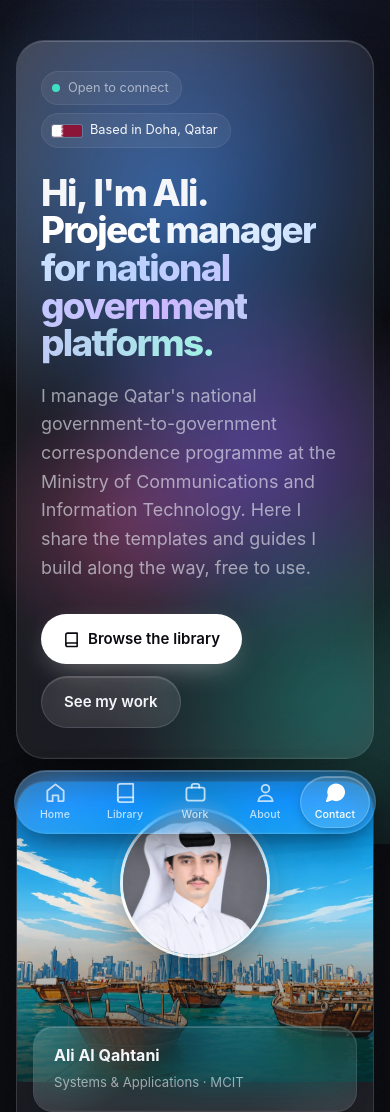
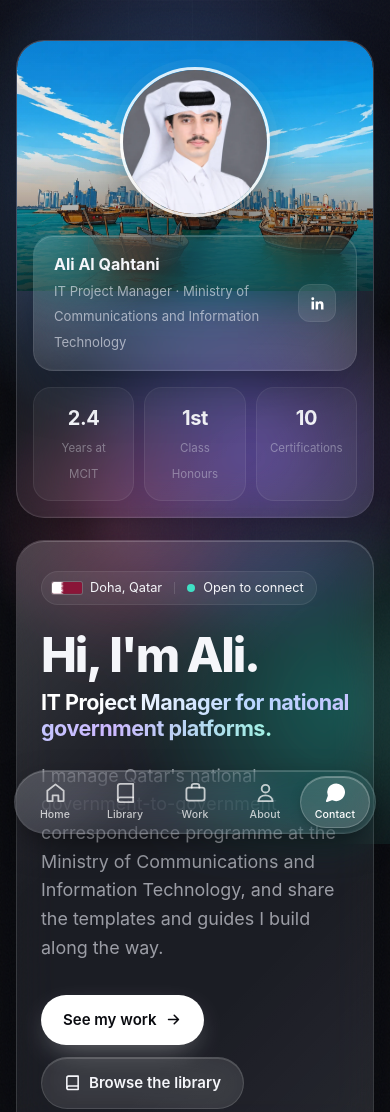
Before and after one commit to Arcabyte/My-Portfolio, a plain HTML site: page index.html in a window 390 px wide. Shown: the top 1112 px of the page. Drawn offline with Linux system fonts and the light colour scheme.

Commit message:
Rework home section: IT Project Manager title, photo first on phones, merged badge, live years count
Co-Authored-By: Claude Opus 5.5 <noreply@anthropic.com>
Claude-Session: https://claude.ai/code/session_015dGQPLbLoTpmzsKx9e5tYK

```diff
--- a/index.html
+++ b/index.html
@@ -148,7 +148,7 @@ img{display:block;max-width:100%}
 .i-contact{background:linear-gradient(160deg,#ff8bbd,#ff4f7f)}
 
 /* ============ LAYOUT ============ */
-main{max-width:1080px;margin:0 auto;padding:110px 22px 60px}
+main{max-width:1180px;margin:0 auto;padding:110px 22px 60px}
 section{padding:70px 0;scroll-margin-top:80px}
 .eyebrow{display:inline-flex;align-items:center;gap:8px;font-size:.78rem;font-weight:600;letter-spacing:.12em;text-transform:uppercase;color:var(--faint);margin-bottom:14px}
 .eyebrow::before{content:"";width:18px;height:1px;background:currentColor}
@@ -161,12 +161,13 @@ h2.title{font-size:clamp(2rem,4.6vw,3rem);font-weight:700;letter-spacing:-.035em
 .reveal.in{opacity:1;transform:none;filter:none}
 
 /* ============ HERO ============ */
-.hero{padding-top:40px;display:grid;grid-template-columns:1.25fr .9fr;gap:22px;align-items:stretch}
+.hero{padding-top:20px;display:grid;grid-template-columns:1.3fr .9fr;gap:22px;align-items:stretch;min-height:calc(100vh - 150px);min-height:calc(100svh - 150px)}
+.hero-main{display:flex;flex-direction:column;justify-content:center}
 .hero-main{padding:44px}
 .status{display:inline-flex;align-items:center;gap:8px;padding:6px 12px 6px 10px;border-radius:999px;font-size:.8rem;color:var(--muted);background:rgba(255,255,255,.06);border:1px solid var(--stroke-soft);margin-bottom:26px}
 .status i{width:8px;height:8px;border-radius:50%;background:var(--teal);box-shadow:0 0 0 0 rgba(63,224,197,.6);animation:pulse 2.4s infinite}
 @keyframes pulse{70%{box-shadow:0 0 0 8px rgba(63,224,197,0)}100%{box-shadow:0 0 0 0 rgba(63,224,197,0)}}
-.hero h1{font-size:clamp(2.3rem,5.2vw,3.7rem);line-height:1.02;letter-spacing:-.045em;font-weight:800}
+.hero h1{font-size:clamp(3rem,7vw,5rem);line-height:1.02;letter-spacing:-.045em;font-weight:800}
 .hero p.lead{color:var(--muted);font-size:1.12rem;margin-top:20px;max-width:520px}
 .rotator{display:inline-block;position:relative;height:1.2em;vertical-align:bottom;overflow:hidden}
 .rotator span{display:block;animation:rot 9s var(--ease) infinite}
@@ -283,6 +284,13 @@ h2.title{font-size:clamp(2rem,4.6vw,3rem);font-weight:700;letter-spacing:-.035em
 footer{text-align:center;color:var(--faint);font-size:.8rem;padding:30px 20px 40px}
 
 .status-row{display:flex;flex-wrap:wrap;gap:8px;margin-bottom:26px}
+.status .sep{width:1px;height:12px;background:var(--stroke);margin:0 4px}
+.hero .role{font-size:clamp(1.35rem,2.6vw,2rem);font-weight:700;letter-spacing:-.025em;line-height:1.2;margin-top:10px;max-width:560px}
+.hero .role.sweep{display:block}
+.li-btn{width:38px;height:38px;border-radius:12px;display:grid;place-items:center;flex-shrink:0;color:#fff;
+  background:rgba(255,255,255,.1);border:1px solid var(--stroke-soft);transition:background .3s,transform .3s var(--spring)}
+.li-btn:hover{background:#0a66c2;transform:translateY(-2px)}
+.li-btn svg{width:17px;height:17px}
 .status-row .status{margin-bottom:0}
 .flag{width:30px;height:auto;border-radius:2px;flex-shrink:0;box-shadow:0 0 0 1px rgba(255,255,255,.18)}
 .status.based{color:var(--text)}
@@ -292,7 +300,7 @@ footer{text-align:center;color:var(--faint);font-size:.8rem;padding:30px 20px 40
 .hero h1 .w{display:inline-block;opacity:0;transform:translateY(.45em);filter:blur(8px);
   animation:wordIn .9s var(--ease) forwards}
 @keyframes wordIn{to{opacity:1;transform:none;filter:none}}
-.hero h1 .sweep{display:inline;-webkit-mask-image:linear-gradient(90deg,#000 45%,transparent 55%);mask-image:linear-gradient(90deg,#000 45%,transparent 55%);
+.hero .sweep{display:inline;-webkit-mask-image:linear-gradient(90deg,#000 45%,transparent 55%);mask-image:linear-gradient(90deg,#000 45%,transparent 55%);
   -webkit-mask-size:250% 100%;mask-size:250% 100%;-webkit-mask-position:100% 0;mask-position:100% 0;
   animation:sweep 1.6s var(--ease) .55s forwards}
 @keyframes sweep{to{-webkit-mask-position:0 0;mask-position:0 0}}
@@ -310,7 +318,7 @@ h2.title .ch{display:inline-block;opacity:0;transform:translateY(.5em) rotate(4d
 }
 /* ============ RESPONSIVE ============ */
 @media (max-width:900px){
-  .hero{grid-template-columns:1fr}
+  .hero{grid-template-columns:1fr;min-height:0}
   .span-4,.span-2,.span-3{grid-column:span 6}
   .about{grid-template-columns:1fr}
 }
@@ -318,6 +326,8 @@ h2.title .ch{display:inline-block;opacity:0;transform:translateY(.5em) rotate(4d
   main{padding:30px 16px calc(130px + env(safe-area-inset-bottom))}
   section{padding:48px 0}
   .hero{padding-top:10px}
+  .hero-card{order:-1}
+  .hero-photo{min-height:250px}
   .hero-main{padding:30px 24px}
   .card{padding:22px}
   .contact{padding:40px 22px}
@@ -364,14 +374,16 @@ h2.title .ch{display:inline-block;opacity:0;transform:translateY(.5em) rotate(4d
   <!-- ============ HERO ============ -->
   <section id="home" class="hero">
     <div class="hero-main glass spot reveal">
-      <div class="status-row"><div class="status"><i></i>Open to connect</div><div class="status based"><svg class="flag" viewBox="0 0 28 11" aria-hidden="true"><rect width="28" height="11" fill="#8A1538"/><polygon fill="#fff" points="0,0 8,0 11,0.611 8,1.222 11,1.833 8,2.444 11,3.056 8,3.667 11,4.278 8,4.889 11,5.500 8,6.111 11,6.722 8,7.333 11,7.944 8,8.556 11,9.167 8,9.778 11,10.389 8,11.000 0,11"/></svg>Based in Doha, Qatar</div></div>
-      <h1><span class="split">Hi, I'm Ali.</span><br><span class="grad sweep">Project manager for national government platforms.</span></h1>
-      <p class="lead">I manage Qatar's national government-to-government correspondence programme at the Ministry of Communications and Information Technology. Here I share the templates and guides I build along the way, free to use.</p>
+      <div class="status-row"><div class="status based"><svg class="flag" viewBox="0 0 28 11" aria-hidden="true"><rect width="28" height="11" fill="#8A1538"/><polygon fill="#fff" points="0,0 8,0 11,0.611 8,1.222 11,1.833 8,2.444 11,3.056 8,3.667 11,4.278 8,4.889 11,5.500 8,6.111 11,6.722 8,7.333 11,7.944 8,8.556 11,9.167 8,9.778 11,10.389 8,11.000 0,11"/></svg>Doha, Qatar<span class="sep"></span><i></i>Open to connect</div></div>
+      <h1><span class="split">Hi, I'm Ali.</span></h1>
+      <p class="role sweep"><span class="grad">IT Project Manager for national government platforms.</span></p>
+      <p class="lead">I manage Qatar's national government-to-government correspondence programme at the Ministry of Communications and Information Technology, and share the templates and guides I build along the way.</p>
       <div class="cta">
-        <a href="#library" class="btn btn-primary">
+        <a href="#work" class="btn btn-primary">See my work
+          <svg viewBox="0 0 24 24" fill="none" stroke="currentColor" stroke-width="2.2" stroke-linecap="round" stroke-linejoin="round"><path d="M5 12h14M13 6l6 6-6 6"/></svg></a>
+        <a href="#library" class="btn btn-glass">
           <svg viewBox="0 0 24 24" fill="none" stroke="currentColor" stroke-width="2.2" stroke-linecap="round" stroke-linejoin="round"><path d="M4 19.5A2.5 2.5 0 0 1 6.5 17H20V3H6.5A2.5 2.5 0 0 0 4 5.5v14z"/><path d="M4 19.5A2.5 2.5 0 0 0 6.5 22H20v-5"/></svg>
           Browse the library</a>
-        <a href="#work" class="btn btn-glass">See my work</a>
       </div>
     </div>
 
@@ -383,10 +395,11 @@ h2.title .ch{display:inline-block;opacity:0;transform:translateY(.5em) rotate(4d
         </div>
       </div>
       <div class="hero-id glass">
-        <div><strong>Ali Al Qahtani</strong><small>Systems &amp; Applications · MCIT</small></div>
+        <div><strong>Ali Al Qahtani</strong><small>IT Project Manager · Ministry of Communications and Information Technology</small></div>
+        <a class="li-btn" href="https://www.linkedin.com/in/ali-qht/" target="_blank" rel="noopener" aria-label="LinkedIn profile"><svg viewBox="0 0 24 24" fill="currentColor"><path d="M20.45 20.45h-3.56v-5.57c0-1.33-.02-3.04-1.85-3.04-1.85 0-2.14 1.45-2.14 2.94v5.67H9.35V9h3.41v1.56h.05c.48-.9 1.64-1.85 3.37-1.85 3.6 0 4.27 2.37 4.27 5.46v6.28zM5.34 7.43a2.06 2.06 0 1 1 0-4.13 2.06 2.06 0 0 1 0 4.13zM7.12 20.45H3.56V9h3.56v11.45z"/></svg></a>
       </div>
       <div class="stats">
-        <div class="stat"><b data-count="2">0</b><span>Years at MCIT</span></div>
+        <div class="stat"><b id="yearsAt" data-since="2024-07">0</b><span>Years at MCIT</span></div>
         <div class="stat"><b>1st</b><span>Class Honours</span></div>
         <div class="stat"><b data-count="10">0</b><span>Certifications</span></div>
       </div>
@@ -422,7 +435,8 @@ h2.title .ch{display:inline-block;opacity:0;transform:translateY(.5em) rotate(4d
     <div class="bento">
       <article class="card glass spot span-4 reveal">
         <div class="when">Jul 2024 — Present</div>
-        <h3 style="margin-top:8px">Systems &amp; Applications Programmer</h3>
+        <h3 style="margin-top:8px">IT Project Manager</h3>
+        <div style="color:var(--faint);font-size:.8rem;margin-top:2px">Official title: Systems and Applications Programmer</div>
         <div class="org">Ministry of Communications and Information Technology</div>
         <ul>
           <li>Project manager for Qatar's national government-to-government correspondence programme (Morasalat and Tawasol). I lead entity onboarding across all integration models, hold delivery acceptance authority under the programme's framework agreement, and run service reviews with the implementation partner.</li>
@@ -610,6 +624,15 @@ const io = new IntersectionObserver(entries => entries.forEach(e => {
 }), { threshold:.12, rootMargin:"0px 0px -40px 0px" });
 document.querySelectorAll(".reveal").forEach((el,i) => { el.style.transitionDelay = (i%3)*80+"ms"; io.observe(el); });
 
+/* Years at MCIT, counted the way LinkedIn does (start month included) */
+(() => {
+  const el = document.getElementById("yearsAt"); const [y,m] = el.dataset.since.split("-").map(Number);
+  const now = new Date(); const months = (now.getFullYear()-y)*12 + (now.getMonth()+1-m) + 1;
+  const target = Math.floor(months/12*10)/10; let v = 0;
+  const tick = () => { v = Math.min(target, +(v+0.1).toFixed(1)); el.textContent = v.toFixed(1); if (v < target) setTimeout(tick, 900/(target*10)); };
+  el.textContent = "0.0"; setTimeout(tick, 700);
+})();
+
 /* Count-up stats */
 document.querySelectorAll("[data-count]").forEach(el => {
   const target = +el.dataset.count; let n = 0;
```
